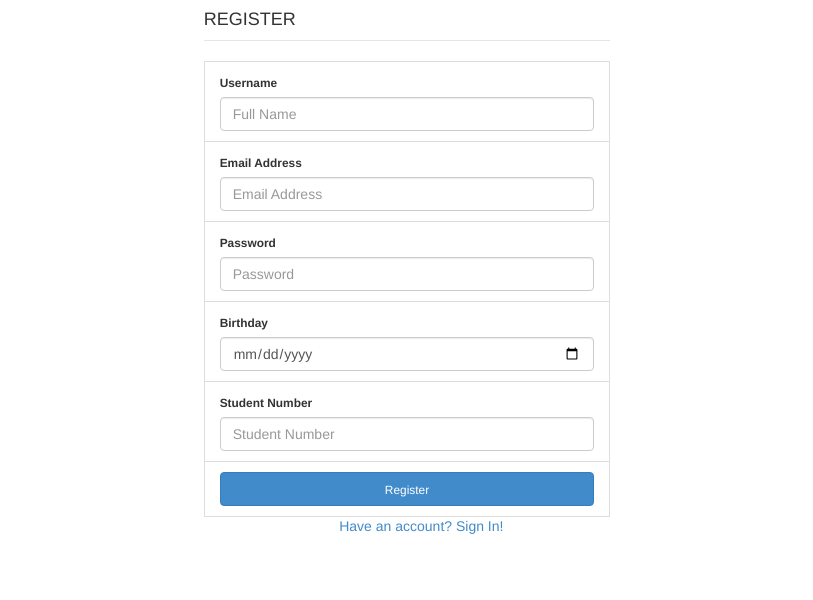
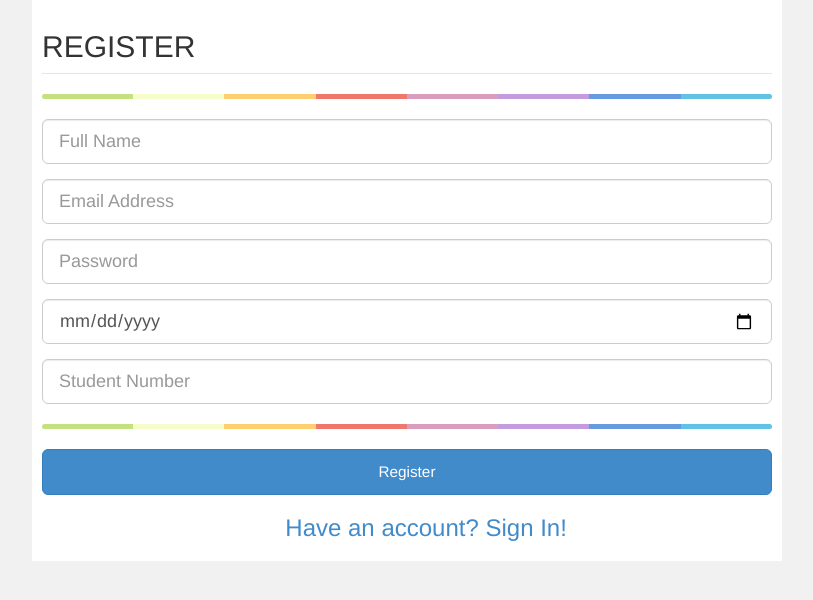
Before and after one commit to simplyniceweb/bulletin, a CodeIgniter app: page /bulletin/index.php/register/index in a window 1280 px wide. Shown: the top 600 px of the page, without its empty margins (233-1046 px from the left). Run offline with CodeIgniter, Linux system fonts and the light colour scheme.

Commit message:
February 8, 2014

```diff
--- a/application/views/bulletin.php
+++ b/application/views/bulletin.php
@@ -23,6 +23,8 @@ if(!is_null($announcement)) {
 	<title>Bulletin Board</title>
 	<link rel="stylesheet" type="text/css" href="<?php echo base_url(); ?>assets/bootstrap/css/bootstrap.min.css"/>
     <style>
+		a, .glyphicon { color: green !important }
+		body { background: #F1F1F1 }
 		ul > li{ list-style-type: none; margin: 5px; float: left }
 		ul > li > i { background-color: #000; color: #FFF; }
 		.announcement-img { position: relative }
@@ -41,7 +43,7 @@ if(!is_null($announcement)) {
     <?php endif; ?>
 
         <div class="col-md-7 col-md-offset-2">
-            <div class="panel panel-primary">
+            <div class="panel panel-success">
                 <div class="panel-heading">
                     <h3 class="panel-title">Add announcement</h3>
                 </div>
--- a/application/views/register.php
+++ b/application/views/register.php
@@ -5,72 +5,81 @@
     <base href="<?php echo base_url(); ?>"/>
 	<title>Bulletin Board::Register</title>
 	<link rel="stylesheet" type="text/css" href="<?php echo base_url(); ?>assets/bootstrap/css/bootstrap.min.css"/>
+	<style>
+	body{ background: #F1F1F1 }
+	.form_class { background: #FFF; padding: 10px }
+	.colorgraph {
+	  height: 5px;
+	  border-top: 0;
+	  background: #c4e17f;
+	  border-radius: 5px;
+	  background-image: -webkit-linear-gradient(left, #c4e17f, #c4e17f 12.5%, #f7fdca 12.5%, #f7fdca 25%, #fecf71 25%, #fecf71 37.5%, #f0776c 37.5%, #f0776c 50%, #db9dbe 50%, #db9dbe 62.5%, #c49cde 62.5%, #c49cde 75%, #669ae1 75%, #669ae1 87.5%, #62c2e4 87.5%, #62c2e4);
+	  background-image: -moz-linear-gradient(left, #c4e17f, #c4e17f 12.5%, #f7fdca 12.5%, #f7fdca 25%, #fecf71 25%, #fecf71 37.5%, #f0776c 37.5%, #f0776c 50%, #db9dbe 50%, #db9dbe 62.5%, #c49cde 62.5%, #c49cde 75%, #669ae1 75%, #669ae1 87.5%, #62c2e4 87.5%, #62c2e4);
+	  background-image: -o-linear-gradient(left, #c4e17f, #c4e17f 12.5%, #f7fdca 12.5%, #f7fdca 25%, #fecf71 25%, #fecf71 37.5%, #f0776c 37.5%, #f0776c 50%, #db9dbe 50%, #db9dbe 62.5%, #c49cde 62.5%, #c49cde 75%, #669ae1 75%, #669ae1 87.5%, #62c2e4 87.5%, #62c2e4);
+	  background-image: linear-gradient(to right, #c4e17f, #c4e17f 12.5%, #f7fdca 12.5%, #f7fdca 25%, #fecf71 25%, #fecf71 37.5%, #f0776c 37.5%, #f0776c 50%, #db9dbe 50%, #db9dbe 62.5%, #c49cde 62.5%, #c49cde 75%, #669ae1 75%, #669ae1 87.5%, #62c2e4 87.5%, #62c2e4);
+	}
+	</style>
 </head>
 <body>
-<div id="container">
+<div class="container">
 
 	<div class="row">
-		<div class="col-sm-4 col-md-offset-4">
+		<div class="col-sm-8 col-md-offset-2">
+		<?php echo form_open('register/process', array('class' => 'form_class')); ?>
 		<?php if(isset($_GET['std_id']) && $_GET['std_id'] == "invalid"): ?>
-		<div class="list-group-item">
+		<div class="form-group">
 			<div class="alert alert-danger">
-				<small>Invalid Student Number!</small>
+				Invalid Student Number!
 			</div>
 		</div>
 		<?php endif; ?>
 
 		<?php if(isset($_GET['used_id']) && $_GET['used_id'] == "true"): ?>
-		<div class="list-group-item">
+		<div class="form-group">
 			<div class="alert alert-danger">
-				<small>Invalid Student Number!</small>
+				Invalid Student Number!
 			</div>
 		</div>
 		<?php endif; ?>
 
 		<?php if(isset($_GET['add']) && $_GET['add'] == "true"): ?>
-		<div class="list-group-item">
+		<div class="form-group">
 			<div class="alert alert-success">
-				<small>Successful registration!</small>
+				Successful registration!
 				<br>
 				<a href="">Sign In!</a>
 			</div>
 		</div>
 		<?php endif; ?>
-		<?php echo form_open('register/process'); ?>
-			<legend><h4>REGISTER</h4></legend>
-
-			<div class="list-group-item">
-				<label><small>Username</small></label>
-				<input type="text" name="user_name" class="form-control" required="required" placeholder="Full Name">
+			<legend><h2>REGISTER</h2></legend>
+			<hr class="colorgraph">
+			<div class="form-group">
+				<input type="text" name="user_name" class="form-control input-lg" required="required" placeholder="Full Name">
 			</div>
 
-			<div class="list-group-item">
-				<label><small>Email Address</small></label>
-				<input type="email" name="user_email" class="form-control" required="required" placeholder="Email Address">
+			<div class="form-group">
+				<input type="email" name="user_email" class="form-control input-lg" required="required" placeholder="Email Address">
 			</div>
 
-			<div class="list-group-item">
-				<label><small>Password</small></label>
-				<input type="password" name="user_password" class="form-control" required="required" placeholder="Password">
+			<div class="form-group">
+				<input type="password" name="user_password" class="form-control input-lg" required="required" placeholder="Password">
 			</div>
 
-			<div class="list-group-item">
-				<label><small>Birthday</small></label>
-				<input type="date" name="user_birthday" class="form-control" required="required" placeholder="Birthday">
+			<div class="form-group">
+				<input type="date" name="user_birthday" class="form-control input-lg" required="required" placeholder="Birthday">
 			</div>
 
-			<div class="list-group-item">
-				<label><small>Student Number</small></label>
-				<input type="text" name="user_std_id" class="form-control" required="required" placeholder="Student Number">
+			<div class="form-group">
+				<input type="text" name="user_std_id" class="form-control input-lg" required="required" placeholder="Student Number">
 			</div>
-
-			<div class="list-group-item">
-				<button class="btn btn-primary btn-block">
+			<hr class="colorgraph">
+			<div class="form-group">
+				<button class="btn btn-lg btn-primary btn-block">
 					<small>Register</small>
 				</button>
 			</div>
 
-			<a class="col-md-offset-4" href="">Have an account? Sign In!</a>
+			<h3><a class="col-md-offset-4" href="">Have an account? Sign In!</a></h3>
 		<?php echo form_close(); ?>
 		</div>
 	</div>
--- a/application/views/settings.php
+++ b/application/views/settings.php
@@ -14,6 +14,10 @@ $civil_status = array(
 	<base href="<?php echo base_url(); ?>">
 	<title>-::Web Based Generator::<?php echo $title; ?></title>
 	<link rel="stylesheet" type="text/css" href="<?php echo base_url(); ?>assets/bootstrap/css/bootstrap.min.css"/>
+    <style>
+		a, .glyphicon { color: green !important }
+		body { background: #F1F1F1 }
+	</style>
 </head>
 <body>
 <?php require_once('includes/header.php'); ?>
@@ -22,7 +26,7 @@ $civil_status = array(
     <div class="row">
         <div class="col-sm-6 col-md-offset-3">
 
-            <div class="panel panel-primary">
+            <div class="panel panel-success">
 
                 <div class="panel-heading">
                     <h3 class="panel-title">Personal Information</h3>
--- a/assets/scripts/mainpage.js
+++ b/assets/scripts/mainpage.js
@@ -128,6 +128,7 @@
 					cache: false,
 					success: function (response) {
 						$(calendarConf.wrapper).html(response);
+						$('a[href*="http://"]').addClass( "badge" );
 					}, error: function () {
 						console.log('Something went wrong..');
 					}
```
Also changed, not shown: application/controllers/homepage.php (+59 -1 lines), application/views/admin_page.php (+8 -6 lines), application/views/bulletin_board.php (+17 -3 lines), application/views/calendar.php (+9 -1 lines), application/views/department.php (+7 -3 lines), application/views/list.php (+9 -7 lines), application/views/login.php (+23 -7 lines), application/views/student_number.php (+5 -3 lines), assets/announcement/dedcdddbcbf93526f676a60cb51e7a65.png (added).
